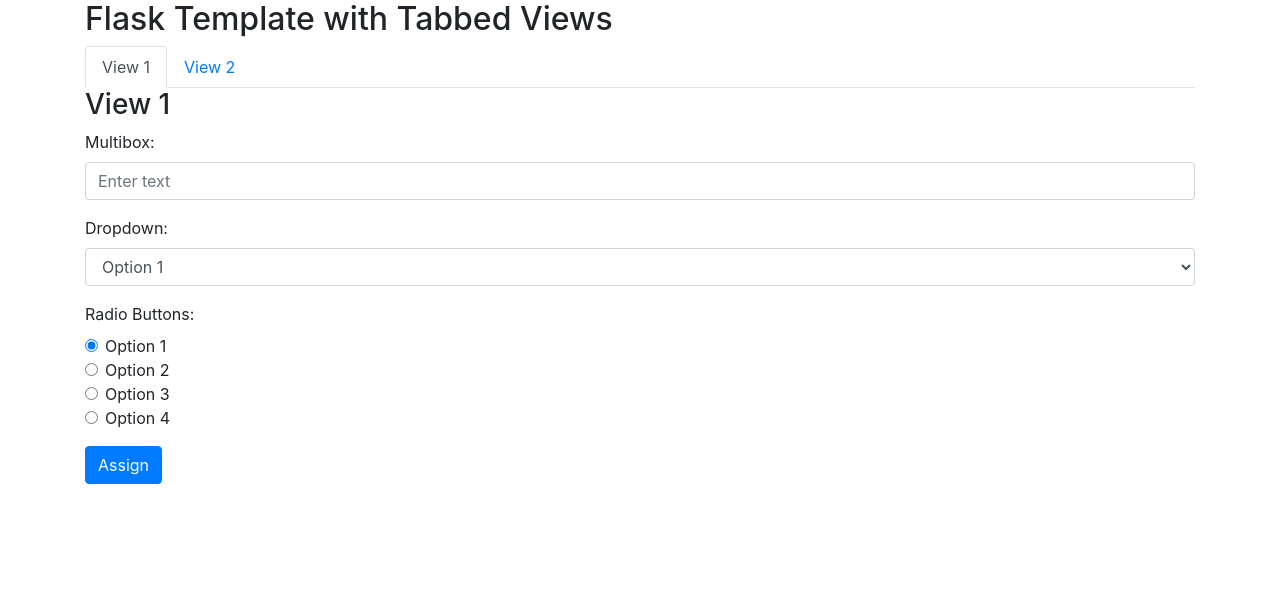
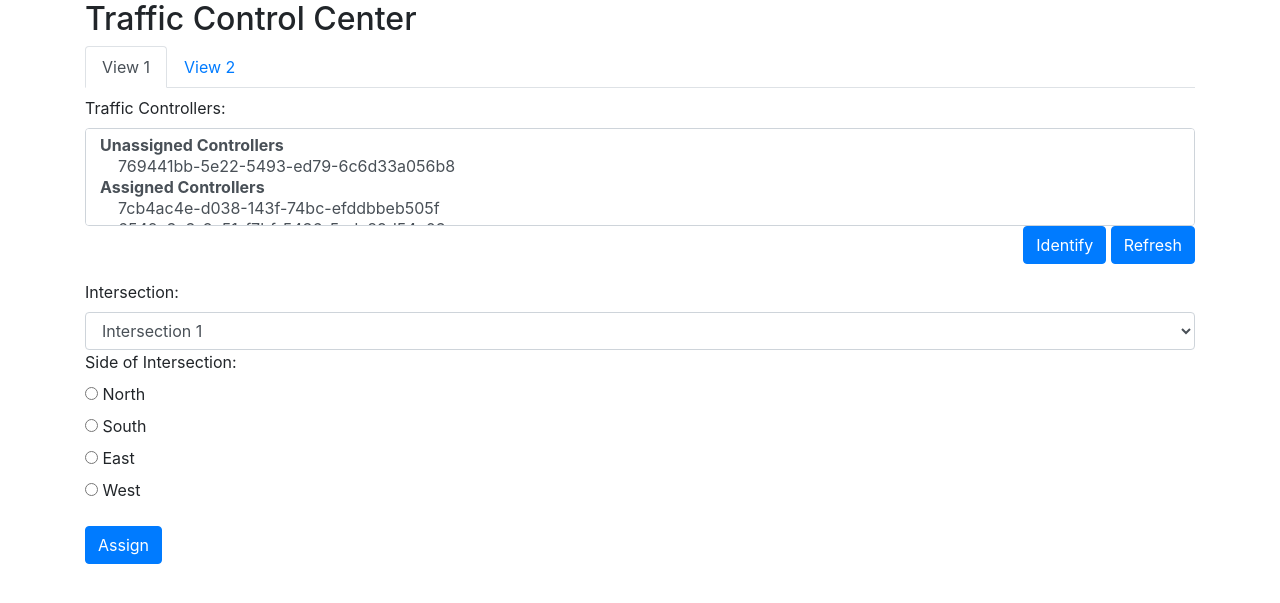
Before and after one commit to nightduck/traffic_controller, a Flask app: template controller/templates/index.html in a window 1280 px wide. Shown: the top 603 px of the page. Run offline with Flask 3, Linux system fonts and the light colour scheme; the template is opened without the code that fills it, so the values that code supplies are empty; grey boxes labelled with a size stand in for pictures from a placeholder-image service; some libraries are stand-ins or nearby versions.

Commit message:
Controller IDs populate webpage

```diff
--- a/controller/templates/index.html
+++ b/controller/templates/index.html
@@ -10,10 +10,18 @@
     <script src="https://ajax.googleapis.com/ajax/libs/jquery/3.5.1/jquery.min.js"></script>
     <script src="https://cdnjs.cloudflare.com/ajax/libs/popper.js/1.16.0/umd/popper.min.js"></script>
     <script src="https://maxcdn.bootstrapcdn.com/bootstrap/4.5.2/js/bootstrap.min.js"></script>
+    <style>
+      select {
+        height: 300px;
+        line-height: 50px;
+        -webkit-appearance: menulist-button;
+        -moz-appearance:none;
+      }
+    </style>
   </head>
   <body>
     <div class="container">
-      <h2>Flask Template with Tabbed Views</h2>
+      <h2>Traffic Control Center</h2>
       <ul class="nav nav-tabs">
         <li class="nav-item">
           <a class="nav-link active" data-toggle="tab" href="#view1">View 1</a>
@@ -24,45 +32,43 @@
       </ul>
       <div class="tab-content">
         <div id="view1" class="tab-pane fade show active">
-          <h3>View 1</h3>
+          <h3></h3>
           <form>
             <div class="form-group">
-              <label for="multibox">Multibox:</label>
-              <input type="text" class="form-control" id="multibox" placeholder="Enter text">
+              <label for="controller-select">Traffic Controllers:</label>
+              <select multiple class="form-control" id="controller-select">
+                <optgroup label="Unassigned Controllers" id="unassigned">
+                </optgroup>
+                <optgroup label="Assigned Controllers" id="assigned">
+                </optgroup>
+              </select>
+              <p align="right">
+              <button type="button" class="btn btn-primary" onclick="identifyController()">Identify</button>
+              <button type="button" class="btn btn-primary" onclick="refreshUUIDs()">Refresh</button>
+              </p>
             </div>
             <div class="form-group">
-              <label for="dropdown">Dropdown:</label>
-              <select class="form-control" id="dropdown">
-                <option>Option 1</option>
-                <option>Option 2</option>
-                <option>Option 3</option>
-                <option>Option 4</option>
+              <label for="intersection-select">Intersection:</label>
+              <select class="form-control" id="intersection-select">
+                <option>Intersection 1</option>
+                <option>Intersection 2</option>
+                <option>Intersection 3</option>
+                <option>Intersection 4</option>
               </select>
-            </div>
-            <div class="form-group">
-              <label for="radiogroup">Radio Buttons:</label>
-              <div class="form-check">
-                <label class="form-check-label">
-                  <input type="radio" class="form-check-input" name="radiogroup" value="option1" checked>Option 1
-                </label>
-              </div>
-              <div class="form-check">
-                <label class="form-check-label">
-                  <input type="radio" class="form-check-input" name="radiogroup" value="option2">Option 2
-                </label>
-              </div>
-              <div class="form-check">
-                <label class="form-check-label">
-                  <input type="radio" class="form-check-input" name="radiogroup" value="option3">Option 3
-                </label>
-              </div>
-              <div class="form-check">
-                <label class="form-check-label">
-                  <input type="radio" class="form-check-input" name="radiogroup" value="option4">Option 4
-                </label>
+              <label for="radiogroup">Side of Intersection:</label>
+              <div class="location-select">
+                <input type="radio" id="north" name="radiogroup" value="north">
+                <label for="north">North</label><br>
+                <input type="radio" id="south" name="radiogroup" value="south">
+                <label for="south">South</label><br>
+                <input type="radio" id="east" name="radiogroup" value="east">
+                <label for="east">East</label><br>
+                <input type="radio" id="west" name="radiogroup" value="west">
+                <label for="west">West</label><br>
               </div>
             </div>
             <button type="button" class="btn btn-primary" onclick="assignLocation()">Assign</button>
+            <p class="text-toast"></p>
           </form>
         </div>
         <div id="view2" class="tab-pane fade">
@@ -85,7 +91,7 @@
                       <img src="https://via.placeholder.com/50x50.png?text=Green" alt="Green Light">
                     </span>
                   </div>
-                  <input type="number" class="form-control" id="green" placeholder="Enter seconds">
+                  <input type="number" class="form-control" id="green" placeholder="Enter seconds" style="margin: 5px;">
                 </div>
               </div>
               <div class="form-group">
@@ -96,7 +102,7 @@
                       <img src="https://via.placeholder.com/50x50.png?text=Pedestrian" alt="Pedestrian Blink">
                     </span>
                   </div>
-                  <input type="number" class="form-control" id="pedestrian" placeholder="Enter seconds">
+                  <input type="number" class="form-control" id="pedestrian" placeholder="Enter seconds" style="margin: 5px;">
                 </div>
               </div>
               <div class="form-group">
@@ -107,7 +113,7 @@
                       <img src="https://via.placeholder.com/50x50.png?text=Yellow" alt="Yellow Light">
                     </span>
                   </div>
-                  <input type="number" class="form-control" id="yellow" placeholder="Enter seconds">
+                  <input type="number" class="form-control" id="yellow" placeholder="Enter seconds" style="margin: 5px;">
                 </div>
               </div>
               <div class="form-group">
@@ -118,7 +124,7 @@
                       <img src="https://via.placeholder.com/50x50.png?text=Red" alt="Red Light">
                     </span>
                   </div>
-                  <input type="number" class="form-control" id="red" placeholder="Enter seconds">
+                  <input type="number" class="form-control" id="red" placeholder="Enter seconds" style="margin: 5px;">
                 </div>
               </div>
               <div class="form-group">
@@ -129,7 +135,7 @@
                       <img src="https://via.placeholder.com/50x50.png?text=Green" alt="Green Light">
                     </span>
                   </div>
-                  <input type="number" class="form-control" id="green2" placeholder="Enter seconds">
+                  <input type="number" class="form-control" id="green2" placeholder="Enter seconds" style="margin: 5px;">
                 </div>
               </div>
               <div class="form-group">
@@ -140,7 +146,7 @@
                       <img src="https://via.placeholder.com/50x50.png?text=Pedestrian" alt="Pedestrian Blink">
                     </span>
                   </div>
-                  <input type="number" class="form-control" id="pedestrian2" placeholder="Enter seconds">
+                  <input type="number" class="form-control" id="pedestrian2" placeholder="Enter seconds" style="margin: 5px;">
                 </div>
               </div>
               <div class="form-group">
@@ -151,7 +157,7 @@
                       <img src="https://via.placeholder.com/50x50.png?text=Yellow" alt="Yellow Light">
                     </span>
                   </div>
-                  <input type="number" class="form-control" id="yellow2" placeholder="Enter seconds">
+                  <input type="number" class="form-control" id="yellow2" placeholder="Enter seconds" style="margin: 5px;">
                 </div>
               </div>
               <div class="form-group">
@@ -162,7 +168,7 @@
                       <img src="https://via.placeholder.com/50x50.png?text=Red" alt="Red Light">
                     </span>
                   </div>
-                  <input type="number" class="form-control" id="red2" placeholder="Enter seconds">
+                  <input type="number" class="form-control" id="red2" placeholder="Enter seconds" style="margin: 5px;">
                 </div>
               </div>
               <button type="button" class="btn btn-primary" onclick="setLightTiming()">Submit</button>
@@ -194,6 +200,7 @@
               yellow2: yellow2,
               red2: red2
             }));
+          };
           function assignLocation() {
             var multibox = document.getElementById("multibox").value;
             var dropdown = document.getElementById("dropdown").value;
@@ -206,7 +213,33 @@
               dropdown: dropdown,
               radiogroup: radiogroup
             }));
+          };
+          function refreshUUIDs() {
+            var xhr = new XMLHttpRequest();
+            xhr.open("GET", "/getLightIDs", true);
+            xhr.setRequestHeader('Content-Type', 'application/json');
+            xhr.send();
+            xhr.responseType = 'json';
+            xhr.onload = function() {
+              var unassigned = document.querySelector('#controller-select > #unassigned');
+              var assigned = document.querySelector('#controller-select > #assigned');
+              var assigned_ids = xhr.response["assigned"];
+              var unassigned_ids = xhr.response["unassigned"];
+              unassigned.innerHTML = "";
+              assigned.innerHTML = "";
+              for (var i = 0; i < assigned_ids.length; i++) {
+                var option = document.createElement("option");
+                option.text = assigned_ids[i];
+                assigned.appendChild(option);
               }
+              for (var i = 0; i < unassigned_ids.length; i++) {
+                var option = document.createElement("option");
+                option.text = unassigned_ids[i];
+                unassigned.appendChild(option);
+              }
+            }
+          };
+          refreshUUIDs();
         </script>
       </body>
     </html>
--- a/controller/webserver.py
+++ b/controller/webserver.py
@@ -4,6 +4,7 @@ from flask import Flask, render_template, request, jsonify, redirect, url_for, f
 import uuid
 import json
 from time import monotonic
+import os
 
 app = Flask(__name__)
 
@@ -32,8 +33,7 @@ class Intersection:
 
 @app.route('/')
 def index():
-    return 'Hello, World!'
-    # TODO: Write main interface page
+    return render_template('index.html')
 
 # # REST call to get unique light ID
 # # Returns 500 if error accessing database
@@ -48,9 +48,22 @@ def index():
 
 # REST call to get list of all IDs
 # Returns 500 if error accessing database
+# If successful, returns json object witth lists of format:
+# unassigned: [ <uuid>, ... ],
+# assigned: [ <uuid>, ... ]
 @app.route('/getLightIDs', methods=['GET'])
 def getLightIDs():
-    return Response("Not implemented", status=ERROR_NOT_IMPLEMENTED)
+  unassigned = []
+  assigned = []
+  with open(os.path.dirname(__file__) + "/traffic.json", "r") as json_file:
+      traffic = json.load(json_file)
+      for uuid in traffic["light_map"]:
+          if traffic["light_map"][uuid]["intersection_id"] == -1:
+              unassigned.append(uuid)
+          else:
+              assigned.append(uuid)
+
+  return jsonify({"unassigned": unassigned, "assigned": assigned})
 
 # REST call to remove ID from database
 @app.route('/removeLightID', methods=['POST'])
@@ -72,6 +85,14 @@ def getLightStateAll():
 # REST call to get light state for specified ID
 # Returns 401 if ID not found in database
 # Returns 500 if timestamp is invalid
+# If valid, returns json object with state information of format:
+# uuid: {
+#   id: <uuid>,
+#   intersection_id: <intersection_id>,
+#   direction: <position>,
+#   state: <state>,
+#   remaining_ms: <remaining_ms>
+# }
 @app.route('/getLightState/<uuid>', methods=['GET'])
 def getLightState(uuid):
     # TODO: Get light state from database
@@ -82,11 +103,13 @@ def getLightState(uuid):
     # TODO: Calculate current state of uuid and return json object with info
     intersection = None
     traffic = None
-    with open("traffic.json", "r") as json_file:
-        traffic = json.load(json_file, encoding="utf-8")
+    with open(os.path.dirname(__file__) + "/traffic.json", "r") as json_file:
+        traffic = json.load(json_file)
         if uuid not in traffic["light_map"]:
             return Response("ID not found in database", status=ERROR_UNKNOWN_ID)
-        intersection_id = traffic["light_map"][uuid]
+        if traffic["light_map"][uuid]["state"] == -1: # If light is in error state, return json object as-is
+            return jsonify(traffic["light_map"][uuid])
+        intersection_id = traffic["light_map"][uuid]["intersection_id"]
         intersection = traffic["intersections"][intersection_id]
 
     state_durations = [intersection["ns_green_ms"] - intersection["pedestrian_ms"], intersection["pedestrian_ms"], intersection["ns_yellow_ms"], intersection["all_red_ms"],
@@ -119,7 +142,7 @@ def getLightState(uuid):
     if reported_state == 7:
       reported_state = 6
 
-    return jsonify({uuid: {"intersection_id": intersection_id, "position" : position, "state" : reported_state, "remaining_ms": state_durations[state] - time}})
+    return jsonify({uuid: {"id": uuid, "intersection_id": intersection_id, "direction" : position, "state" : reported_state, "remaining_ms": state_durations[state] - time}})
     #return Response(result, status=STATUS_OK, mimetype='application/json')
 
 
```
Also changed, not shown: controller/traffic.json (+40 -4 lines), 1 other file. Lines whose indentation alone changed are shown as unchanged.
